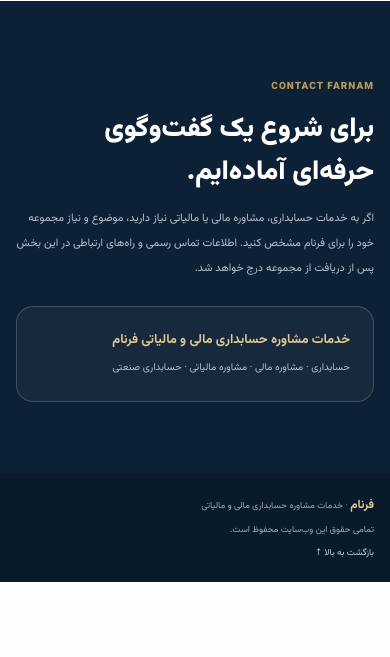
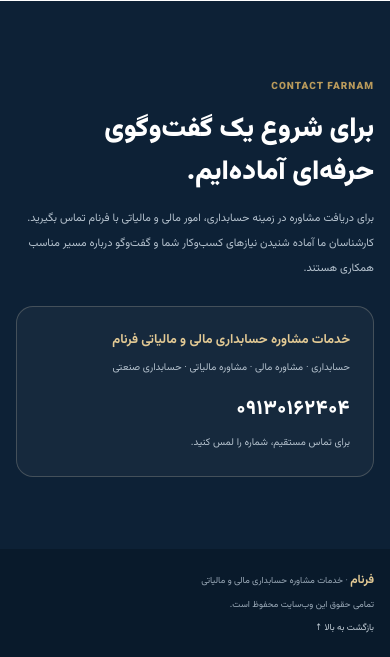
Before and after one commit to media-store-rtl/accounting, a Laravel app: page / in a window 390 px wide. Shown: the part 5188-5845 px from the top of the page. Before the commit the page ends 5770 px from the top, so only its background shows below. Run offline with Laravel 12, Linux system fonts and the light colour scheme; parts of the project's set-up code (start-up, migrations or seed data) failed here and were passed over.

Commit message:
feat: add Farnam contact phone number

```diff
--- a/resources/views/accounting.blade.php
+++ b/resources/views/accounting.blade.php
@@ -143,7 +143,7 @@
         .contact h2 { margin: 10px 0 12px; color: #fff; font-size: 27px; font-weight: 900; }
         .contact p { max-width: 650px; margin: 0; color: #b5c2ce; font-size: 11px; line-height: 2.3; }
         .contact-card { padding: 23px; border: 1px solid rgba(232,220,192,.22); border-radius: 17px; background: rgba(255,255,255,.04); }
-        .contact-card strong { display: block; color: #e2c994; font-size: 13px; }.contact-card span { display: block; margin-top: 8px; color: #b5c2ce; font-size: 10px; line-height: 2; }
+        .contact-card strong { display: block; color: #e2c994; font-size: 13px; }.contact-card span { display: block; margin-top: 8px; color: #b5c2ce; font-size: 10px; line-height: 2; }.contact-phone { display: inline-flex; align-items: center; gap: 9px; margin-top: 15px; color: #fff; font-size: 20px; font-weight: 800; letter-spacing: .5px; text-decoration: none; direction: ltr; }.contact-phone:hover { color: #e2c994; }.contact-phone-label { display: block; margin-top: 5px; color: #b5c2ce; font-size: 10px; }
         .footer { padding: 22px 0; color: #9baab8; background: #091a2b; font-size: 9px; }
         .footer-inner { display: flex; justify-content: space-between; align-items: center; gap: 20px; }
         .footer strong { color: #e2c994; font-size: 12px; }
@@ -341,9 +341,14 @@
                 <div>
                     <span class="section-kicker">CONTACT FARNAM</span>
                     <h2>برای شروع یک گفت‌وگوی حرفه‌ای آماده‌ایم.</h2>
-                    <p>اگر به خدمات حسابداری، مشاوره مالی یا مالیاتی نیاز دارید، موضوع و نیاز مجموعه خود را برای فرنام مشخص کنید. اطلاعات تماس رسمی و راه‌های ارتباطی در این بخش پس از دریافت از مجموعه درج خواهد شد.</p>
+                    <p>برای دریافت مشاوره در زمینه حسابداری، امور مالی و مالیاتی با فرنام تماس بگیرید. کارشناسان ما آماده شنیدن نیازهای کسب‌وکار شما و گفت‌وگو درباره مسیر مناسب همکاری هستند.</p>
                 </div>
-                <div class="contact-card"><strong>خدمات مشاوره حسابداری مالی و مالیاتی فرنام</strong><span>حسابداری · مشاوره مالی · مشاوره مالیاتی · حسابداری صنعتی</span></div>
+                <div class="contact-card">
+                    <strong>خدمات مشاوره حسابداری مالی و مالیاتی فرنام</strong>
+                    <span>حسابداری · مشاوره مالی · مشاوره مالیاتی · حسابداری صنعتی</span>
+                    <a class="contact-phone" href="tel:+989130162404" aria-label="تماس تلفنی با فرنام: ۰۹۱۳۰۱۶۲۴۰۴">۰۹۱۳۰۱۶۲۴۰۴</a>
+                    <span class="contact-phone-label">برای تماس مستقیم، شماره را لمس کنید.</span>
+                </div>
             </div>
         </section>
     </main>
```
